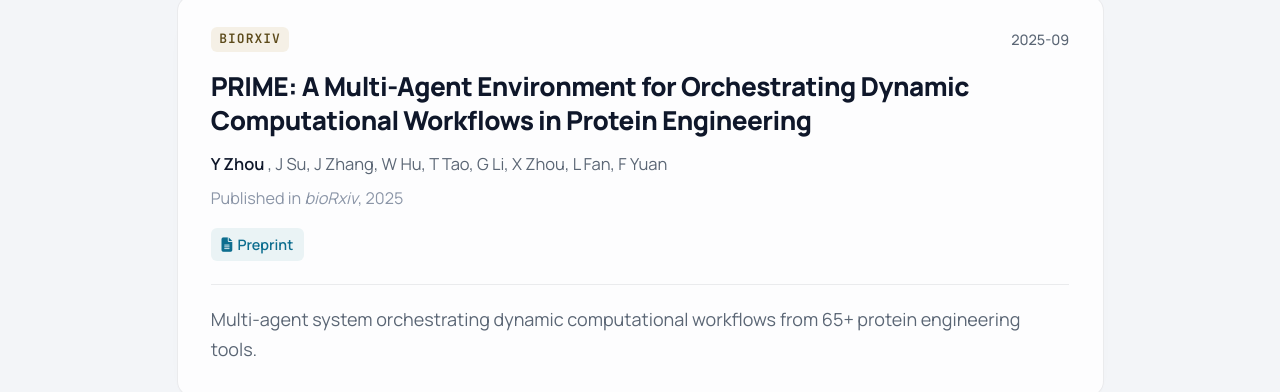
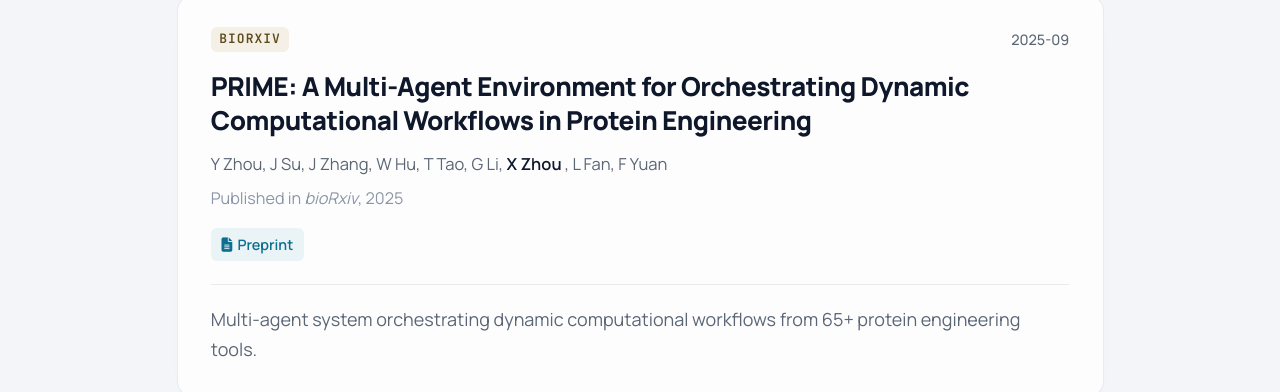
Before and after one commit to zhoubay/zhoubay.github.io, a Jekyll site: the page built from _publications/2025-09-22-Prime.md, in a window 1280 px wide and 900 px high. Shown: the part 162-554 px from the top of the window. Built offline with Jekyll 4.4.1, drawn with Linux system fonts in a browser that asks for light colours; some web fonts are replaced.

```diff
--- a/_publications/2025-09-22-Prime.md
+++ b/_publications/2025-09-22-Prime.md
@@ -10,7 +10,7 @@ venue: 'bioRxiv'
 badge: "bioRxiv"
 journal_tag: biorxiv
 summary: "Multi-agent system orchestrating dynamic computational workflows from 65+ protein engineering tools."
-authors: "**Y Zhou**, J Su, J Zhang, W Hu, T Tao, G Li, X Zhou, L Fan, F Yuan"
+authors: "Y Zhou, J Su, J Zhang, W Hu, T Tao, G Li, **X Zhou**, L Fan, F Yuan"
 paperurl: 'https://doi.org/10.1101/2025.09.22.677756'
 links:
   - { label: "Preprint", url: "https://doi.org/10.1101/2025.09.22.677756", icon: "file" }
```
Also changed, not shown: _publications/2025-01-05-Evola.md (+1 -1 lines).
